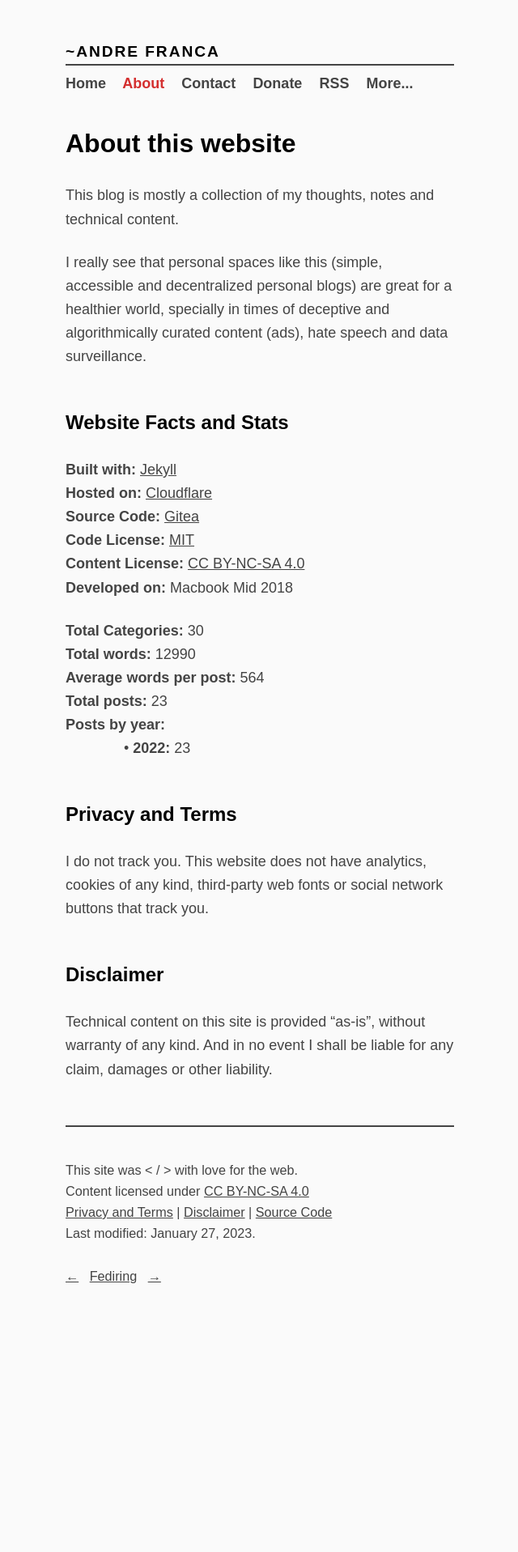
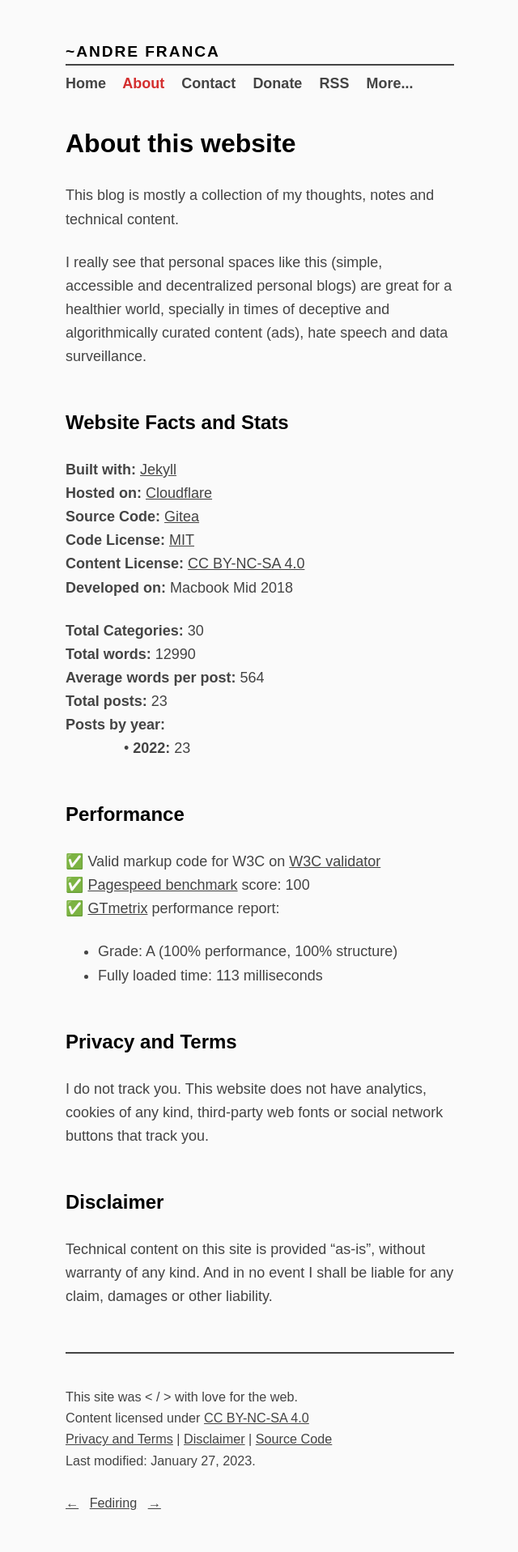
Before and after one commit to a-franca/abf.li, a Jekyll site: the page built from pages/about.md, in a window 1280 px wide. Shown: the whole page at 81% size, without its empty margins (319-959 px from the left). Built offline with Jekyll 4.4.1, drawn with Linux system fonts in a browser that asks for light colours; before the commit the page ends 1637 px from its top, so only the background shows below that.

Commit message:
Add some performance stats to show how it is blazing fast.

```diff
--- a/pages/about.md
+++ b/pages/about.md
@@ -21,6 +21,14 @@ I really see that personal spaces like this (simple, accessible and decentralize
 
 {% include site-stats.html %}
 
+## Performance
+
+✅ Valid markup code for W3C on [W3C validator](https://validator.w3.org/nu/?doc=https%3A%2F%2Fabf.li%2F){: rel="noopener noreferrer nofollow" target="_blank" }
+✅ [Pagespeed benchmark](https://pagespeed.web.dev/report?url=https%3A%2F%2Fabf.li%2F){: rel="noopener noreferrer nofollow" target="_blank" } score: 100
+✅ [GTmetrix](https://gtmetrix.com){: rel="noopener noreferrer nofollow" target="_blank" } performance report:
+* Grade: A (100% performance, 100% structure)
+* Fully loaded time: 113 milliseconds
+
 ## Privacy and Terms
 
 I do not track you. This website does not have analytics, cookies of any kind, third-party web fonts or social network buttons that track you.
```
